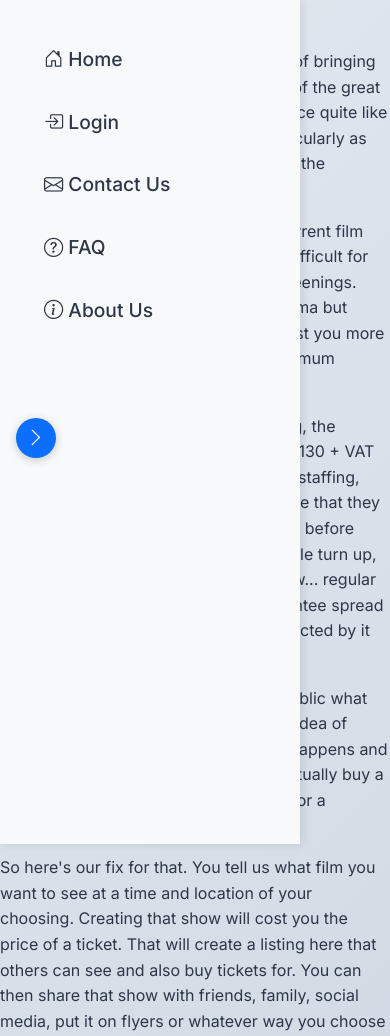
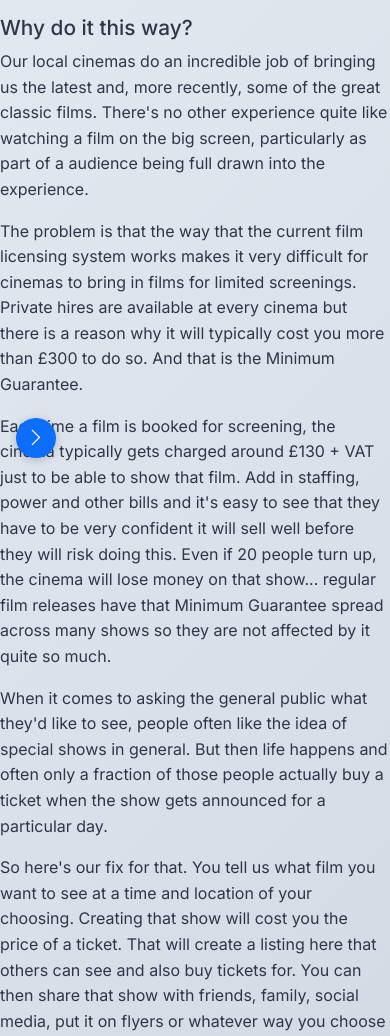
Before and after one commit to betterlucky/ClassicsOnScreen, a Django app: page /about/ in a window 390 px wide. Shown: the top 1036 px of the page. Run offline with Django 4.2, Linux system fonts and the light colour scheme.

Commit message:
desktop sidebar toggle default show final fix?

```diff
--- a/blog/templates/sidebar.html
+++ b/blog/templates/sidebar.html
@@ -1,4 +1,4 @@
-<nav id="sidebarMenu" class="col-md-3 col-lg-2 d-md-block bg-light sidebar collapse show">
+<nav id="sidebarMenu" class="col-md-3 col-lg-2 d-md-block bg-light sidebar collapse">
     <div class="position-sticky pt-3">
         <ul class="nav flex-column">
             <li class="nav-item">
```
